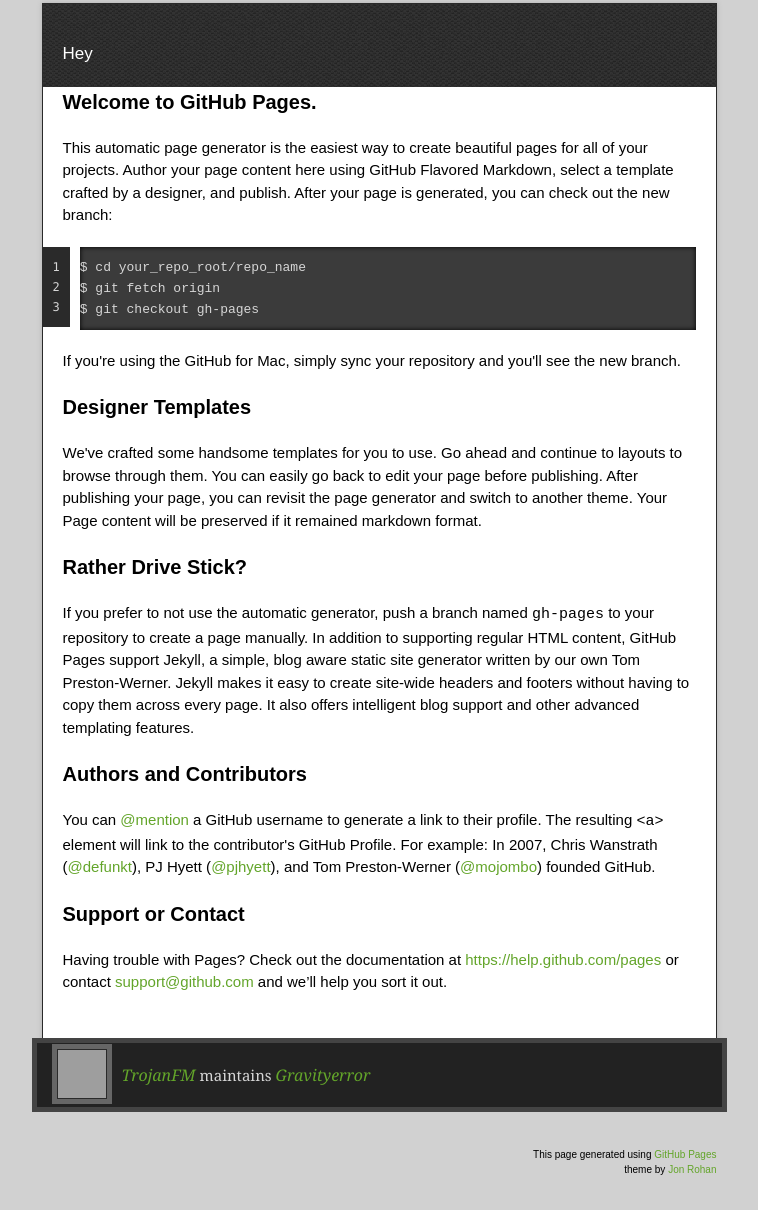
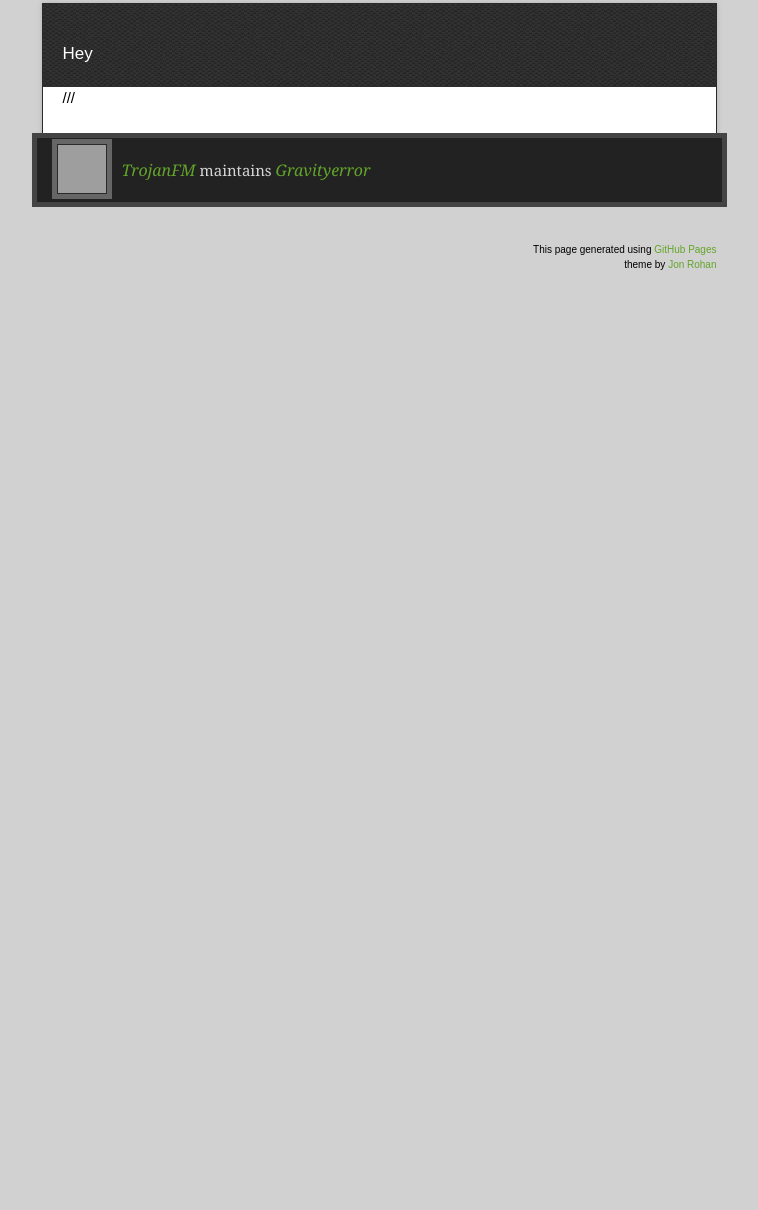
Before and after one commit to TrojanFM/GravityError, a plain HTML site: page index.html in a window 1280 px wide. Shown: the part 127-1337 px from the top of the page, without its empty margins (261-1019 px from the left). After the commit the page ends 800 px from the top, so only its background shows below. Drawn offline with nearby package versions, Linux system fonts and the light colour scheme; grey boxes are pictures that could not be loaded.

Commit message:
Update index.html

```diff
--- a/index.html
+++ b/index.html
@@ -28,37 +28,7 @@
       <p class="tagline">Hey</p>
       <div id="main" role="main">
         <article class="markdown-body">
-          <h3>
-<a id="welcome-to-github-pages" class="anchor" href="#welcome-to-github-pages" aria-hidden="true"><span class="octicon octicon-link"></span></a>Welcome to GitHub Pages.</h3>
-
-<p>This automatic page generator is the easiest way to create beautiful pages for all of your projects. Author your page content here using GitHub Flavored Markdown, select a template crafted by a designer, and publish. After your page is generated, you can check out the new branch:</p>
-
-<pre><code>$ cd your_repo_root/repo_name
-$ git fetch origin
-$ git checkout gh-pages
-</code></pre>
-
-<p>If you're using the GitHub for Mac, simply sync your repository and you'll see the new branch.</p>
-
-<h3>
-<a id="designer-templates" class="anchor" href="#designer-templates" aria-hidden="true"><span class="octicon octicon-link"></span></a>Designer Templates</h3>
-
-<p>We've crafted some handsome templates for you to use. Go ahead and continue to layouts to browse through them. You can easily go back to edit your page before publishing. After publishing your page, you can revisit the page generator and switch to another theme. Your Page content will be preserved if it remained markdown format.</p>
-
-<h3>
-<a id="rather-drive-stick" class="anchor" href="#rather-drive-stick" aria-hidden="true"><span class="octicon octicon-link"></span></a>Rather Drive Stick?</h3>
-
-<p>If you prefer to not use the automatic generator, push a branch named <code>gh-pages</code> to your repository to create a page manually. In addition to supporting regular HTML content, GitHub Pages support Jekyll, a simple, blog aware static site generator written by our own Tom Preston-Werner. Jekyll makes it easy to create site-wide headers and footers without having to copy them across every page. It also offers intelligent blog support and other advanced templating features.</p>
-
-<h3>
-<a id="authors-and-contributors" class="anchor" href="#authors-and-contributors" aria-hidden="true"><span class="octicon octicon-link"></span></a>Authors and Contributors</h3>
-
-<p>You can <a href="https://github.com/blog/821" class="user-mention">@mention</a> a GitHub username to generate a link to their profile. The resulting <code>&lt;a&gt;</code> element will link to the contributor's GitHub Profile. For example: In 2007, Chris Wanstrath (<a href="https://github.com/defunkt" class="user-mention">@defunkt</a>), PJ Hyett (<a href="https://github.com/pjhyett" class="user-mention">@pjhyett</a>), and Tom Preston-Werner (<a href="https://github.com/mojombo" class="user-mention">@mojombo</a>) founded GitHub.</p>
-
-<h3>
-<a id="support-or-contact" class="anchor" href="#support-or-contact" aria-hidden="true"><span class="octicon octicon-link"></span></a>Support or Contact</h3>
-
-<p>Having trouble with Pages? Check out the documentation at <a href="https://help.github.com/pages">https://help.github.com/pages</a> or contact <a href="mailto:support@github.com">support@github.com</a> and we’ll help you sort it out.</p>
+         ///
         </article>
       </div>
     </div>
```
